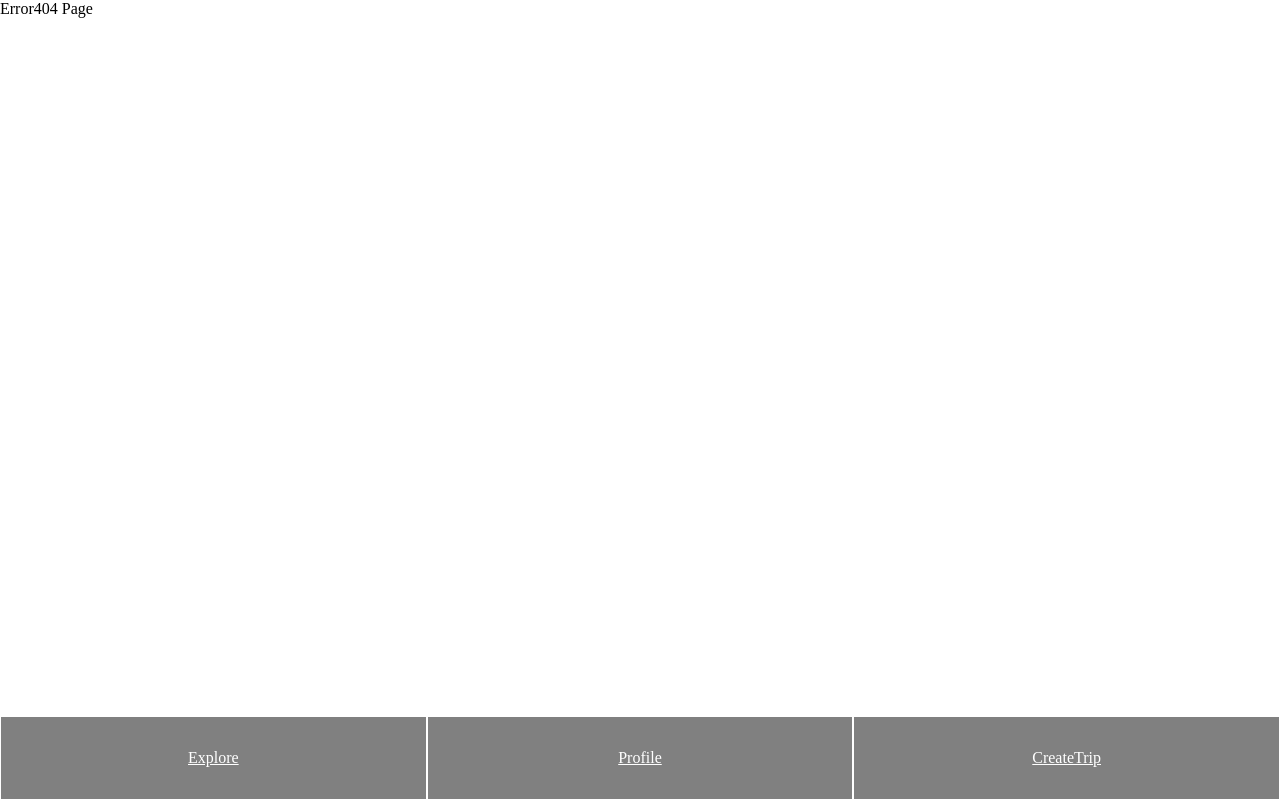
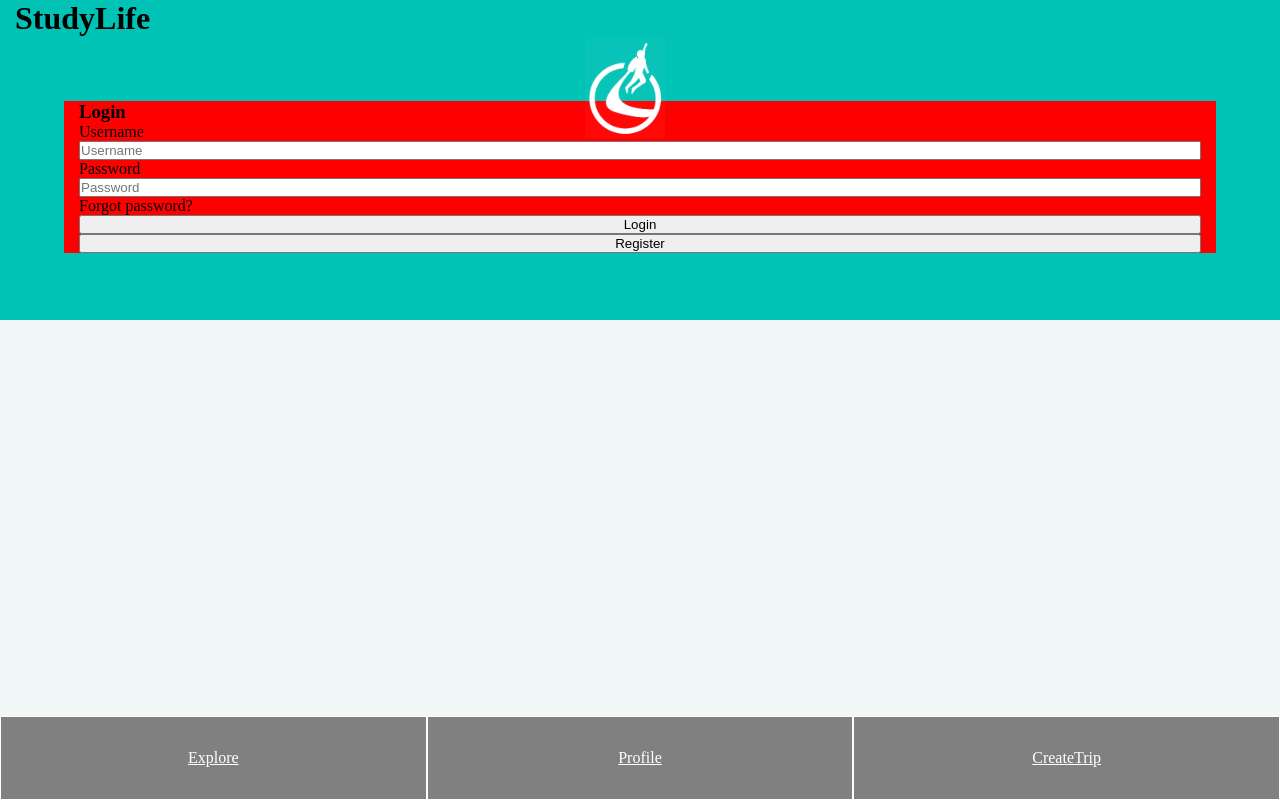
Before and after one commit to Thommson/ExamTravelApp, a React (Create React App) app: page /Login in a window 1280 px wide. Built offline with nearby package versions, Linux system fonts and the light colour scheme.

Commit message:
Added login and register page

```diff
--- a/src/App.js
+++ b/src/App.js
@@ -5,7 +5,8 @@ import Profile from './components/Profile';
 import CreateTrip from './components/CreateTrip';
 import Error404 from './components/Error404';
 import Navbar from './components/ui/Navbar'
-
+import Login from './components/Login';
+import Register from './components/Register'
 class App extends Component {
   render() {
     return (
@@ -13,6 +14,8 @@ class App extends Component {
         <div>
           <Navbar />
           <Switch>
+            <Route path='/Register' component={ Register } />
+            <Route path='/Login' component={ Login } />
             <Route path='/' component={ Explore } exact />
             <Route path='/Explore' component={ Explore } />
             <Route path='/Profile' component={ Profile } />
--- a/src/components/CreateTrip.js
+++ b/src/components/CreateTrip.js
@@ -13,11 +13,11 @@ class CreateTrip extends Component {
         <div className="row">
           <div className="col">
             <label htmlFor="country">Country</label><br></br>
-            <input type="text" id="country" placeholder="Country"/>
+            <input type="text" id="country" placeholder="Country" className="width100"/>
           </div>
           <div className="col">
             <label htmlFor="city">City</label><br></br>
-            <input type="text" id="city" placeholder="City"/>
+            <input type="text" id="city" placeholder="City" className="width100"/>
           </div>
         </div>
         <div className="row">
@@ -26,13 +26,13 @@ class CreateTrip extends Component {
         <div className="row">
           <div className="col">
             <label htmlFor="title">Title</label><br></br>
-            <input type="text" id="title" placeholder="Title" className="Width100"/>
+            <input type="text" id="title" placeholder="Title" className="width100"/>
           </div>
         </div>
         <div className="row">
           <div className="col">
             <label htmlFor="description">Description</label><br></br>
-            <input type="text" id="description" placeholder="Description" className="Width100"/>
+            <input type="text" id="description" placeholder="Description" className="width100"/>
           </div>
         </div>
         <div className="row">
@@ -49,7 +49,9 @@ class CreateTrip extends Component {
         </div>
         <ActivitySelector />
         <div className="row">
-          <button className="col">Let's Go!</button>
+          <div className="col">
+            <button className="width100">Let's Go!</button>
+          </div>
         </div>
       </div>
     );
--- /dev/null
+++ b/src/components/Login.js
@@ -0,0 +1,53 @@
+import React, { Component } from 'react';
+
+class Login extends Component {
+  render() {
+    return (
+
+      <div className="container-fluid green-background">
+        <div className="row">
+          <h1 className="col">StudyLife</h1>
+        </div>
+        <div className="row">
+          <div className="col login-card">
+            <div className="row logo-placement">
+              <div className="col">
+                <img src="images/studylife_logo.png" className="logo"/>
+              </div>
+            </div>
+            <div className="row">
+              <h3 className="col">Login</h3>
+            </div>
+            <div className="row">
+              <div className="col">
+                <label htmlFor="username">Username</label><br></br>
+                <input type="text" id="username" placeholder="Username" className="width100"/>
+              </div>
+            </div>
+            <div className="row">
+              <div className="col">
+                <label htmlFor="password">Password</label><br></br>
+                <input type="text" id="password" placeholder="Password" className="width100"/>
+              </div>
+            </div>
+            <div className="row">
+              <span className="col">Forgot password?</span>
+            </div>
+            <div className="row">
+              <div className="col">
+                <button className="width100">Login</button>
+              </div>
+            </div>
+            <div className="row">
+              <div className="col">
+                <button className="width100">Register</button>
+              </div>
+            </div>
+          </div>
+        </div>
+      </div>
+    );
+  }
+}
+
+export default Login;
--- /dev/null
+++ b/src/components/Register.js
@@ -0,0 +1,13 @@
+import React, { Component } from 'react';
+
+class Register extends Component {
+  render() {
+    return (
+      <div className="container-fluid">
+      Register
+      </div>
+    );
+  }
+}
+
+export default Register;
--- a/src/components/ui/ActivitySelector.js
+++ b/src/components/ui/ActivitySelector.js
@@ -6,19 +6,24 @@ class ActivitySelector extends Component {
     return (
       <div className="row">
         <div className="col">
-          <input type="checkbox"/>
+          <input type="checkbox" id="sports"/><br></br>
+          <label htmlFor="sports">Sports</label>
         </div>
         <div className="col">
-          <input type="checkbox"/>
+          <input type="checkbox" id="food"/><br></br>
+          <label htmlFor="food">Food</label>
         </div>
         <div className="col">
-          <input type="checkbox"/>
+          <input type="checkbox" id="culture"/><br></br>
+          <label htmlFor="culture">Culture</label>
         </div>
         <div className="col">
-          <input type="checkbox"/>
+          <input type="checkbox" id="nightlife"/><br></br>
+          <label htmlFor="nightlife">Nightlife</label>
         </div>
         <div className="col">
-          <input type="checkbox"/>
+          <input type="checkbox" id="nature"/><br></br>
+          <label htmlFor="nature">Nature</label>
         </div>
       </div>
     );
--- a/src/components/ui/Navbar.js
+++ b/src/components/ui/Navbar.js
@@ -4,10 +4,10 @@ import { NavLink } from 'react-router-dom';
 class Navbar extends Component {
   render() {
     return (
-      <div className="Navbar">
-        <NavLink to="/Explore" className="Navbar-item">Explore</NavLink>
-        <NavLink to="/Profile" className="Navbar-item">Profile</NavLink>
-        <NavLink to="/CreateTrip" className="Navbar-item">CreateTrip</NavLink>
+      <div className="navbar">
+        <NavLink to="/Explore" className="navbar-item">Explore</NavLink>
+        <NavLink to="/Profile" className="navbar-item">Profile</NavLink>
+        <NavLink to="/CreateTrip" className="navbar-item">CreateTrip</NavLink>
       </div>
     );
   }
--- a/src/index.js
+++ b/src/index.js
@@ -1,9 +1,9 @@
 import React from 'react';
 import ReactDOM from 'react-dom';
 import App from './App';
-import './stylesheets/styles.css';
 import './stylesheets/bootstrap-grid.min.css';
 import './stylesheets/bootstrap-grid.min.css.map';
+import './stylesheets/styles.css';
 import * as serviceWorker from './serviceWorker';
 
 ReactDOM.render(<App />, document.getElementById('root'));
--- a/src/stylesheets/styles.css
+++ b/src/stylesheets/styles.css
@@ -3,13 +3,13 @@
   margin: 0;
 }
 /* Navbar */
-.Navbar{
+.navbar{
   position: fixed;
   width: 100%;
   bottom: 0;
   background-color: grey;
 }
-.Navbar-item{
+.navbar-item{
 display: inline-block;
 width: calc(100% / 3);
 float: left;
@@ -19,6 +19,25 @@ color: white;
 box-sizing: border-box;
 border: 1px solid white;
 }
-.Width100{
+.width100{
   width: 100%;
 }
+/* Login */
+.green-background{
+  height: 100vh;
+  background: linear-gradient(0deg, #F1F7F6 60%, #00C3B6 60%);
+}
+.login-card{
+  position: relative;
+  background-color: red;
+  margin: 5%;
+}
+.logo{
+  height: 100px;
+}
+.logo-placement{
+  position: absolute;
+  top: 0;
+  left: 50%;
+  transform: translate(-50%, -60%);
+}
```
Also changed, not shown: public/images/studylife_logo.png (added).
